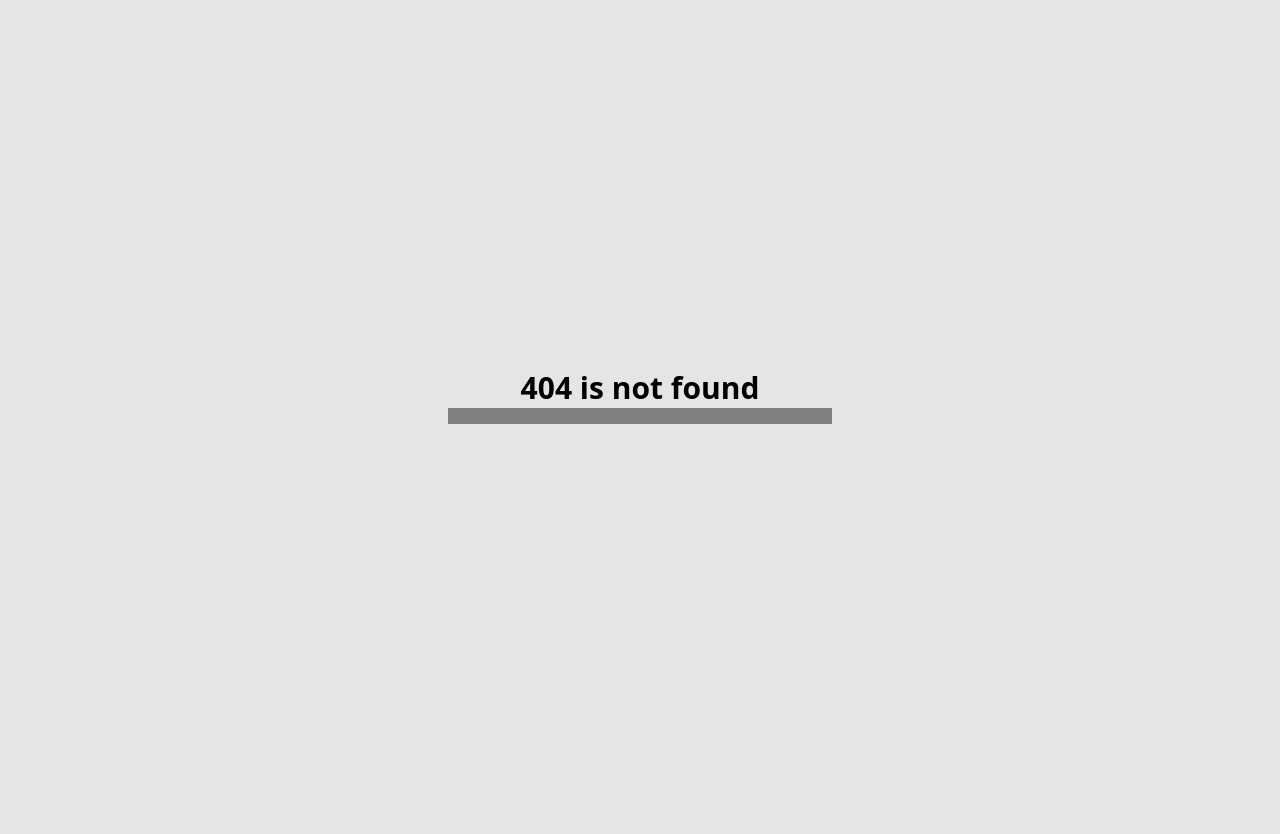
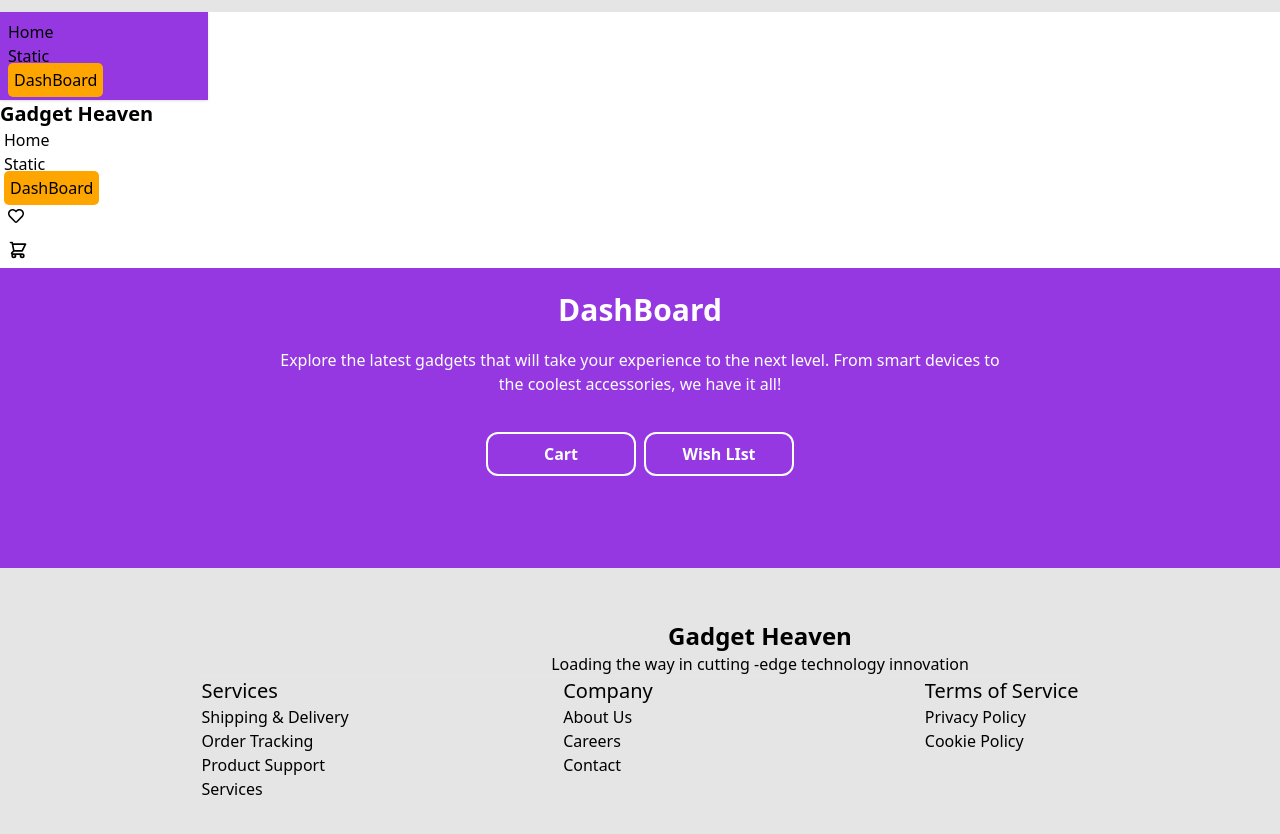
Before and after one commit to rajalishikh/gadgethaven_online_store_house, a React (Vite) app: page /dashBoard in a window 1280 px wide. Before the commit this address had no page. Shown: the top 834 px of the page. Before the commit the page ends 800 px from the top, so only its background shows below. Built offline with nearby package versions, Linux system fonts and the light colour scheme.

Commit message:
I am rewrite the link

```diff
--- a/src/Components/DashBoard/Dashboard.jsx
+++ b/src/Components/DashBoard/Dashboard.jsx
@@ -29,7 +29,7 @@ const Dashboard = () => {
 
       <li> <NavLink to={"/"} className={({isActive})=>isActive?"Active ":"nonActive" }>Home</NavLink></li>
       <li><NavLink to={"/static"} className={({isActive})=>isActive?"Active ":"nonActive" }>Static</NavLink></li>
-      <li><NavLink to={"/dashBoard/:id"} className={({isActive})=>isActive?"Active":"nonActive" }>DashBoard</NavLink></li>
+      <li><NavLink to={"/dashBoard"} className={({isActive})=>isActive?"Active":"nonActive" }>DashBoard</NavLink></li>
 
 
 
@@ -42,7 +42,7 @@ const Dashboard = () => {
     <ul className="menu menu-horizontal px-1">
       <li> <NavLink to={"/"} className={({isActive})=>isActive?"Active":"nonActive" }>Home</NavLink></li>
       <li><NavLink to={"/static"} className={({isActive})=>isActive?"Active":"nonActive" }>Static</NavLink></li>
-      <li><NavLink to={"/dashBoard/:id"} className={({isActive})=>isActive?"Active":"nonActive" }>DashBoard</NavLink></li>
+      <li><NavLink to={"/dashBoard"} className={({isActive})=>isActive?"Active":"nonActive" }>DashBoard</NavLink></li>
 
 
 
--- a/src/Components/Navbar/Navbar.jsx
+++ b/src/Components/Navbar/Navbar.jsx
@@ -32,7 +32,7 @@ const Navbar = () => {
 
       <li> <NavLink to={"/"} className={({isActive})=>isActive?"Active ":"nonActive" }>Home</NavLink></li>
       <li><NavLink to={"/static"} className={({isActive})=>isActive?"Active ":"nonActive" }>Static</NavLink></li>
-      <li><NavLink to={"/dashboard/:id"} className={({isActive})=>isActive?"Active ":"nonActive" }>DashBoard</NavLink></li>
+      <li><NavLink to={"/dashBoard"} className={({isActive})=>isActive?"Active ":"nonActive" }>DashBoard</NavLink></li>
 
 
 
@@ -45,7 +45,7 @@ const Navbar = () => {
     <ul className="menu menu-horizontal px-1">
       <li> <NavLink to={"/"} className={({isActive})=>isActive?"Active":"nonActive" }>Home</NavLink></li>
       <li><NavLink to={"/static"} className={({isActive})=>isActive?"Active":"nonActive" }>Static</NavLink></li>
-      <li><NavLink to={"/dashboard/:id"} className={({isActive})=>isActive?"Active":"nonActive" }>DashBoard</NavLink></li>
+      <li><NavLink to={"/dashBoard"} className={({isActive})=>isActive?"Active":"nonActive" }>DashBoard</NavLink></li>
 
 
 
--- a/src/Components/ProductDetailsCard/Pdc.jsx
+++ b/src/Components/ProductDetailsCard/Pdc.jsx
@@ -1,5 +1,6 @@
 import { FaRegHeart, FaShoppingCart } from "react-icons/fa";
 import { Link } from "react-router-dom";
+import { toast, ToastContainer } from "react-toastify";
 import { addToLs } from "../DashBoard/lss";
 const Pdc = ({data,fullData}) => {
 
@@ -13,6 +14,7 @@ const Pdc = ({data,fullData}) => {
       const findDataById=fullData.find(item=>item.id === id)
       console.log("Save data",findDataById)
       addToLs(findDataById)
+      toast("Sucesfully  save in card")
 
     }
 
@@ -26,6 +28,7 @@ const Pdc = ({data,fullData}) => {
 
 
            ">
+             <ToastContainer/>
   <figure className="border-4 m-5 border-[#9538E2]">
     <img
 
--- a/src/Components/Static/Static.jsx
+++ b/src/Components/Static/Static.jsx
@@ -28,7 +28,7 @@ const Static = () => {
 
       <li> <NavLink to={"/"} className={({isActive})=>isActive?"Active ":"nonActive" }>Home</NavLink></li>
       <li><NavLink to={"/static"} className={({isActive})=>isActive?"Active ":"nonActive" }>Static</NavLink></li>
-      <li><NavLink to={"/dashBoard/:id"} className={({isActive})=>isActive?"Active":"nonActive" }>DashBoard</NavLink></li>
+      <li><NavLink to={"/dashBoard"} className={({isActive})=>isActive?"Active":"nonActive" }>DashBoard</NavLink></li>
 
 
 
@@ -41,7 +41,7 @@ const Static = () => {
     <ul className="menu menu-horizontal px-1 text-[#0B0B0B]">
       <li> <NavLink to={"/"} className={({isActive})=>isActive?"Active":"nonActive" }>Home</NavLink></li>
       <li><NavLink to={"/static"} className={({isActive})=>isActive?"Active":"nonActive" }>Static</NavLink></li>
-      <li><NavLink to={"/dashBoard/:id"} className={({isActive})=>isActive?"Active":"nonActive" }>DashBoard</NavLink></li>
+      <li><NavLink to={"/dashBoard"} className={({isActive})=>isActive?"Active":"nonActive" }>DashBoard</NavLink></li>
 
 
 
--- a/src/Routes/Routes.jsx
+++ b/src/Routes/Routes.jsx
@@ -25,7 +25,7 @@ import Static from "../Components/Static/Static";
 
       },
       {
-        path:"/dashBoard/:id",
+        path:"/dashBoard",
         element:<Dashboard></Dashboard>,
 
 
```
